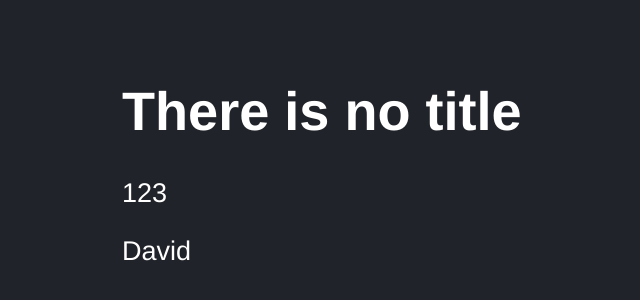
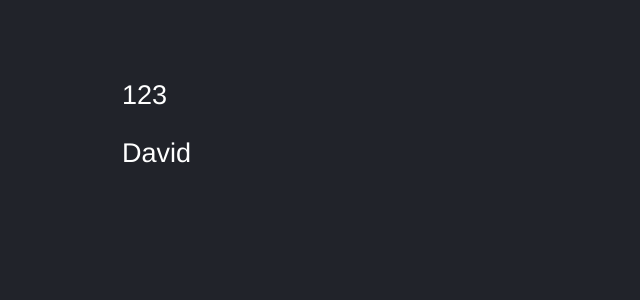
Before and after one commit to Davidcastel26/HooksReact, a React (Vite) app in the folder counterVite/: page / in a window 1280 px wide. Shown: the part 104-404 px from the top of the page, without its empty margins (26-666 px from the left). Built offline with nearby package versions, Linux system fonts and the light colour scheme.

Commit message:
Update FirstApp.jsx

```diff
--- a/counterVite/src/FirstApp.jsx
+++ b/counterVite/src/FirstApp.jsx
@@ -39,7 +39,6 @@ FirstApp.propTypes = {
 }
 
 FirstApp.defaultProps = {
-  title: 'There is no title',
   subTitle: 'There is no subtitle',
   name: 'David'
 }
```
